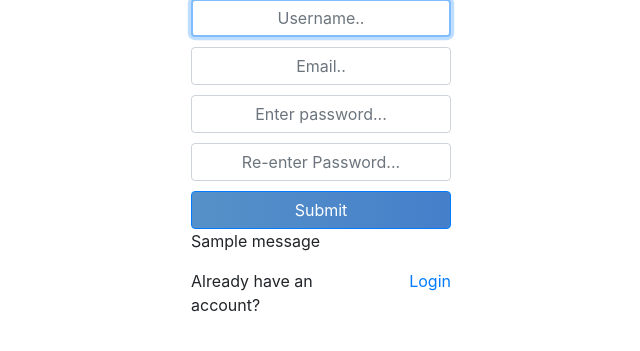
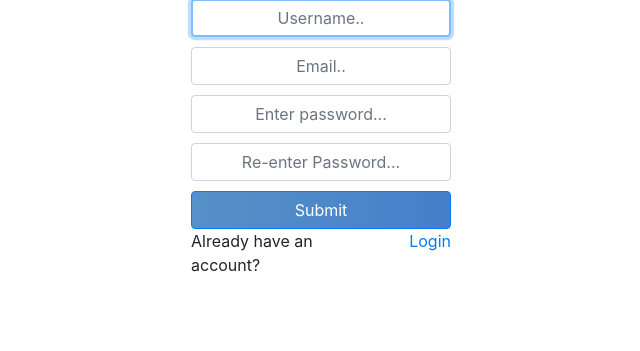
Before and after one commit to linkuello/Health-online, a Django app: page /register/ in a window 1280 px wide. Shown: the part 225-576 px from the top of the page, without its empty margins (319-959 px from the left). Run offline with Django 3.2, Linux system fonts and the light colour scheme; tables that the repository leaves empty hold one stand-in row (values such as "Sample post"); one stand-in notice (Sample message) is shown; some libraries are stand-ins or nearby versions.

Commit message:
update login and fix blog bug

```diff
--- a/HealthCare/HealthCare/views.py
+++ b/HealthCare/HealthCare/views.py
@@ -6,6 +6,7 @@ from django.contrib.auth.decorators import login_required
 from django.contrib.auth import authenticate,login,logout
 from django.http import HttpResponseRedirect
 from calories.forms import CreateUserForm
+from django.contrib import messages
 
 
 def homepage(request):
--- a/HealthCare/templates/login/register.html
+++ b/HealthCare/templates/login/register.html
@@ -26,9 +26,6 @@
                 <input class="btn btn-primary btn-large btn-block" type="submit" name="Register">
 
             </form>
-            {% for message in messages %}
-                    <p id="messages">{{message}}</p>
-            {% endfor %}
             {{ form.errors }}
             <div class="d-flex justify-content-center links mt-8">
             Already have an account? <a href="{% url 'login' %}" class="ml-4">Login</a>
```
